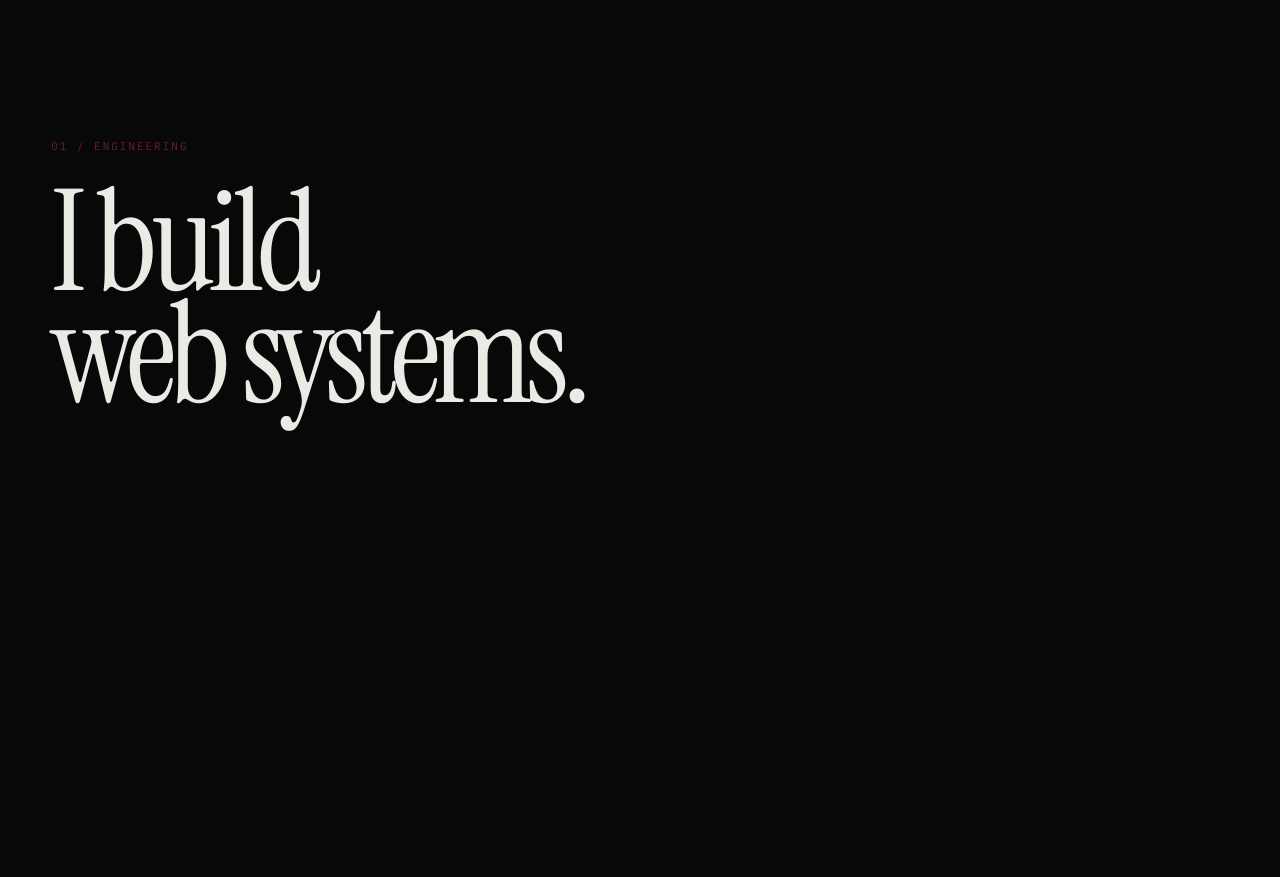
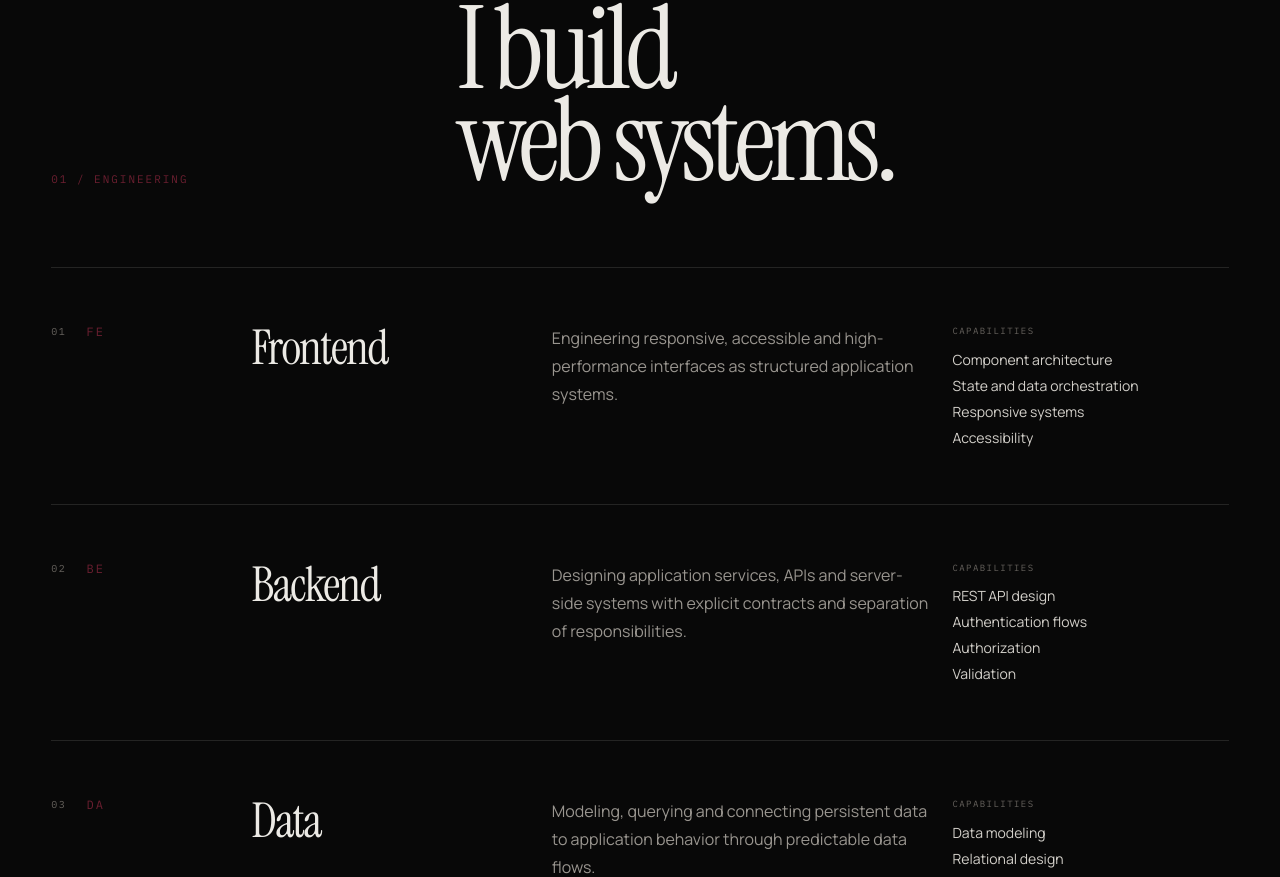
Before and after one commit to 0sayo0/portfolio-2026, a Next.js app: page / in a window 1280 px wide. Shown: the part 1566-2443 px from the top of the page. Before the commit the page ends 2241 px from the top, so only its background shows below. Built offline with nearby package versions, Linux system fonts and the light colour scheme.

Commit message:
feat: establish engineering domain system

```diff
--- a/src/app/page.tsx
+++ b/src/app/page.tsx
@@ -1,14 +1,17 @@
 import { SiteHeader } from "@/components/navigation/site-header";
-import { EngineeringPrelude } from "@/features/engineering/components/engineering-prelude";
+
+import { EngineeringSection } from "../features/engineering/components/engineering-section";
+import { engineeringDomains } from "@/features/engineering/content/engineering-domains";
 import { EntranceSection } from "@/features/entrance/components/entrance-section";
 
 export default function HomePage() {
   return (
     <main id="main-content">
       <SiteHeader />
+
       <EntranceSection />
 
-      <EngineeringPrelude />
+      <EngineeringSection domains={engineeringDomains} />
     </main>
   );
 }
--- a/src/features/engineering/components/engineering-prelude.tsx
+++ /dev/null
@@ -1,17 +0,0 @@
-export function EngineeringPrelude() {
-  return (
-    <section id="engineering" className="border-border-subtle relative min-h-dvh border-t">
-      <div className="mx-auto flex min-h-dvh w-full max-w-400 flex-col justify-center px-6 py-20 sm:py-24 md:px-10 lg:px-[clamp(3rem,4vw,4.5rem)]">
-        <p className="text-burgundy font-mono text-[0.6875rem] tracking-[0.18em] uppercase">
-          01 / Engineering
-        </p>
-
-        <h2 className="font-display mt-7 max-w-5xl text-[clamp(4.25rem,11vw,11rem)] leading-[0.8] tracking-tighter sm:mt-8">
-          I build
-          <br />
-          web systems.
-        </h2>
-      </div>
-    </section>
-  );
-}
--- /dev/null
+++ b/src/features/engineering/components/engineering-section.tsx
@@ -0,0 +1,71 @@
+import type { EngineeringDomain } from "@/features/engineering/schemas/engineering-domain-schema";
+
+interface EngineeringSectionProps {
+  domains: EngineeringDomain[];
+}
+
+export function EngineeringSection({ domains }: EngineeringSectionProps) {
+  return (
+    <section id="engineering" className="border-border-subtle relative border-t">
+      <div className="mx-auto w-full max-w-400 px-6 py-24 md:px-10 md:py-32 lg:px-[clamp(3rem,4vw,4.5rem)]">
+        <header className="border-border-subtle grid gap-10 border-b pb-16 md:grid-cols-12 md:items-end md:pb-20">
+          <div className="md:col-span-4">
+            <p className="text-burgundy font-mono text-[0.6875rem] tracking-[0.18em] uppercase">
+              01 / Engineering
+            </p>
+          </div>
+
+          <div className="md:col-span-8">
+            <h2 className="font-display text-[clamp(4.5rem,9vw,9rem)] leading-[0.8] tracking-tighter">
+              I build
+              <br />
+              web systems.
+            </h2>
+          </div>
+        </header>
+
+        <div className="divide-border-subtle divide-y">
+          {domains.map((domain) => (
+            <article key={domain.id} className="grid gap-8 py-10 md:grid-cols-12 md:gap-6 md:py-14">
+              <div className="flex items-start gap-5 md:col-span-2">
+                <span className="text-technical-500 font-mono text-[0.625rem] tracking-[0.16em]">
+                  {domain.index}
+                </span>
+
+                <span className="text-burgundy font-mono text-xs tracking-[0.18em]">
+                  {domain.code}
+                </span>
+              </div>
+
+              <div className="md:col-span-3">
+                <h3 className="font-display text-4xl tracking-[-0.035em] md:text-5xl">
+                  {domain.name}
+                </h3>
+              </div>
+
+              <div className="md:col-span-4">
+                <p className="text-technical-300 max-w-xl text-sm leading-7 md:text-base">
+                  {domain.statement}
+                </p>
+              </div>
+
+              <div className="md:col-span-3">
+                <p className="text-technical-500 mb-3 font-mono text-[0.5625rem] tracking-[0.16em] uppercase">
+                  Capabilities
+                </p>
+
+                <ul className="space-y-1.5">
+                  {domain.capabilities.slice(0, 4).map((capability) => (
+                    <li key={capability} className="text-technical-100 text-sm">
+                      {capability}
+                    </li>
+                  ))}
+                </ul>
+              </div>
+            </article>
+          ))}
+        </div>
+      </div>
+    </section>
+  );
+}
--- /dev/null
+++ b/src/features/engineering/content/engineering-domains.ts
@@ -0,0 +1,126 @@
+import { engineeringDomainsSchema } from "@/features/engineering/schemas/engineering-domain-schema";
+
+const engineeringDomainsData = [
+  {
+    id: "frontend",
+    index: "01",
+    code: "FE",
+    name: "Frontend",
+    statement:
+      "Engineering responsive, accessible and high-performance interfaces as structured application systems.",
+    capabilities: [
+      "Component architecture",
+      "State and data orchestration",
+      "Responsive systems",
+      "Accessibility",
+      "Interaction and motion",
+      "Performance optimization",
+    ],
+    technologies: [
+      "React",
+      "Next.js",
+      "TypeScript",
+      "Tailwind CSS",
+      "TanStack Query",
+      "Zustand",
+      "React Hook Form",
+      "Zod",
+      "Motion",
+    ],
+  },
+  {
+    id: "backend",
+    index: "02",
+    code: "BE",
+    name: "Backend",
+    statement:
+      "Designing application services, APIs and server-side systems with explicit contracts and separation of responsibilities.",
+    capabilities: [
+      "REST API design",
+      "Authentication flows",
+      "Authorization",
+      "Validation",
+      "Error handling",
+      "Service architecture",
+    ],
+    technologies: ["Node.js", "Express", "NestJS", "Java", "Spring Boot", "JWT"],
+  },
+  {
+    id: "data",
+    index: "03",
+    code: "DA",
+    name: "Data",
+    statement:
+      "Modeling, querying and connecting persistent data to application behavior through predictable data flows.",
+    capabilities: [
+      "Data modeling",
+      "Relational design",
+      "Document modeling",
+      "Query design",
+      "Schema validation",
+      "Client-server synchronization",
+    ],
+    technologies: ["PostgreSQL", "MongoDB", "Mongoose", "Drizzle", "SQL"],
+  },
+  {
+    id: "quality",
+    index: "04",
+    code: "QA",
+    name: "Quality",
+    statement:
+      "Protecting system behavior through automated verification, static analysis and reproducible quality gates.",
+    capabilities: [
+      "Unit testing",
+      "Component testing",
+      "Integration testing",
+      "Static analysis",
+      "Type safety",
+      "Quality gates",
+    ],
+    technologies: [
+      "Vitest",
+      "Jest",
+      "React Testing Library",
+      "Playwright",
+      "ESLint",
+      "TypeScript",
+      "SonarQube",
+    ],
+  },
+  {
+    id: "delivery",
+    index: "05",
+    code: "DL",
+    name: "Delivery",
+    statement:
+      "Moving software from repository to production through controlled automation and repeatable delivery workflows.",
+    capabilities: [
+      "Continuous integration",
+      "Continuous delivery",
+      "Build validation",
+      "Deployment workflows",
+      "Environment configuration",
+      "Release discipline",
+    ],
+    technologies: ["GitHub Actions", "Jenkins", "Docker", "Vercel", "AWS"],
+  },
+  {
+    id: "tooling",
+    index: "06",
+    code: "TL",
+    name: "Tooling",
+    statement:
+      "Building disciplined development environments through automation, conventions and reliable engineering workflows.",
+    capabilities: [
+      "Git workflows",
+      "Repository architecture",
+      "Pre-commit automation",
+      "Code formatting",
+      "Dependency management",
+      "Developer experience",
+    ],
+    technologies: ["Git", "GitHub", "npm", "Husky", "lint-staged", "Prettier", "Vite", "Turbopack"],
+  },
+] as const;
+
+export const engineeringDomains = engineeringDomainsSchema.parse(engineeringDomainsData);
--- /dev/null
+++ b/src/features/engineering/schemas/engineering-domain-schema.ts
@@ -0,0 +1,15 @@
+import { z } from "zod";
+
+export const engineeringDomainSchema = z.object({
+  id: z.string().min(1),
+  index: z.string().regex(/^\d{2}$/),
+  code: z.string().min(2).max(3),
+  name: z.string().min(1),
+  statement: z.string().min(1),
+  capabilities: z.array(z.string().min(1)).min(1),
+  technologies: z.array(z.string().min(1)).min(1),
+});
+
+export const engineeringDomainsSchema = z.array(engineeringDomainSchema);
+
+export type EngineeringDomain = z.infer<typeof engineeringDomainSchema>;
```
